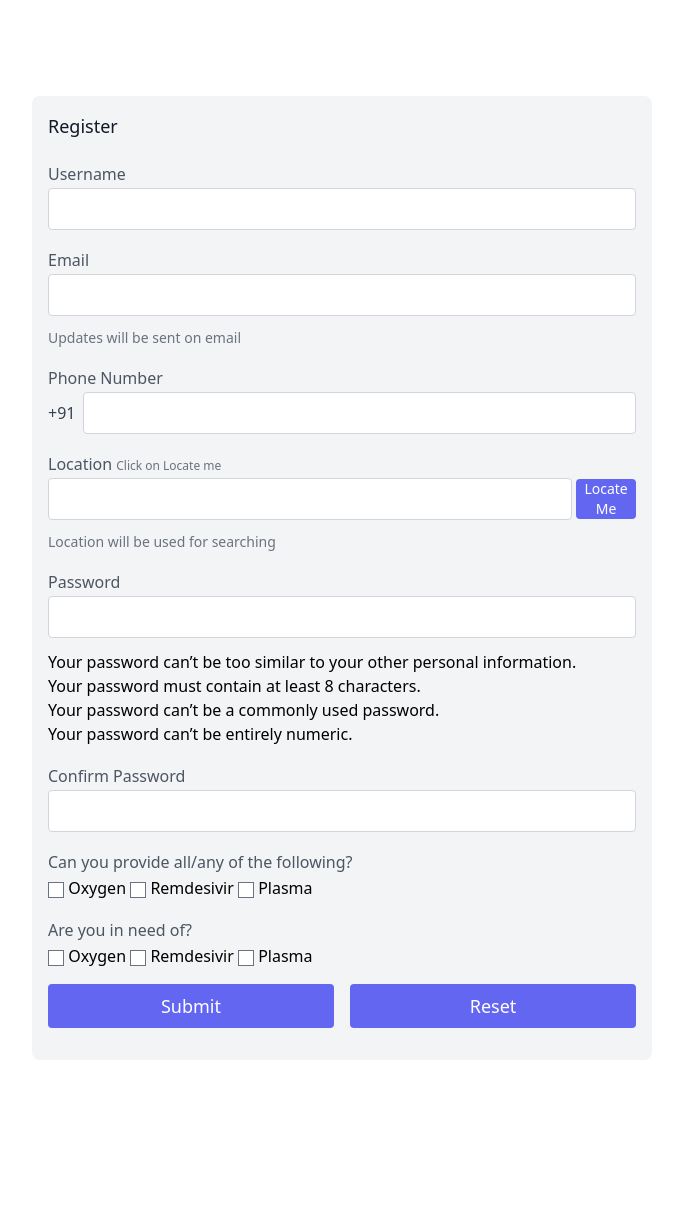
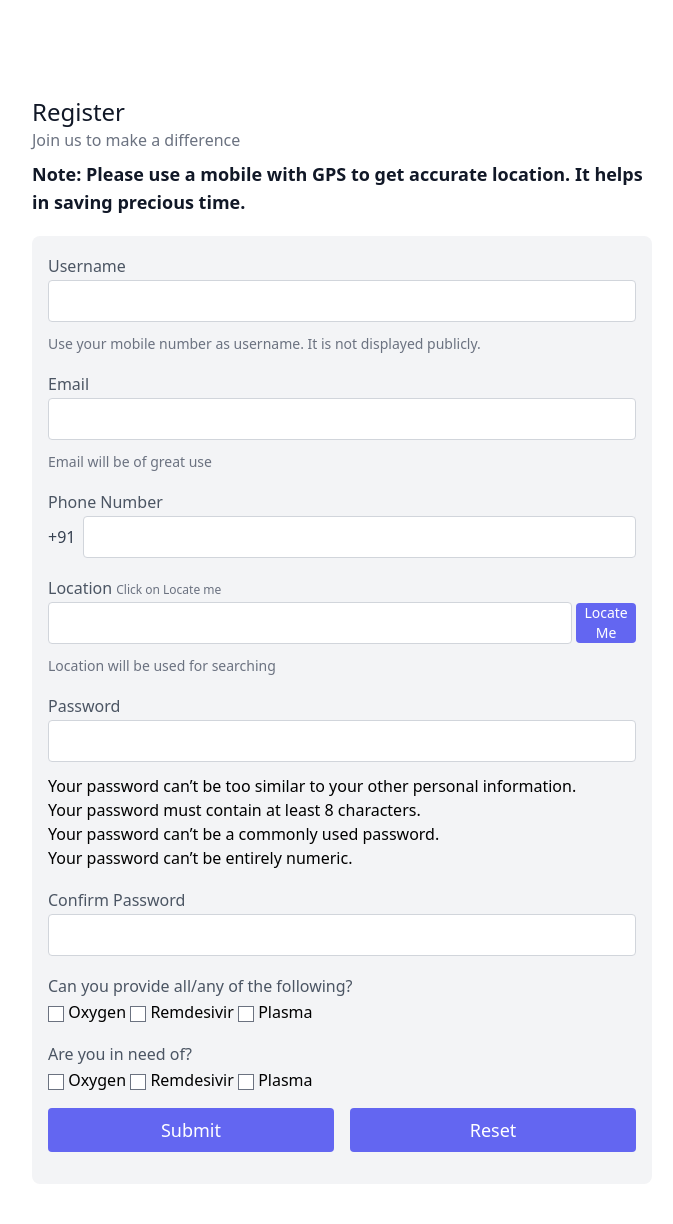
Before and after one commit to TANMAY007100/covid-helpers, a Django app: page /register in a window 1280 px wide. Shown: the part 72-1296 px from the top of the page, without its empty margins (298-971 px from the left). Run offline with Django 3.2, Linux system fonts and the light colour scheme; parts of the project's set-up code (start-up, migrations or seed data) failed here and were passed over; some libraries are stand-ins or nearby versions.

Commit message:
[UPDATED] Home, Registration and Login Page - Added About Text in Homepage. - Updated Registration page with help text. - Updated Login page with help text.

```diff
--- a/main/templates/home.html
+++ b/main/templates/home.html
@@ -2,7 +2,7 @@
 {% block page_content %}
 <div class="flex flex-col w-full mb-5 text-center">
     <h1 class="text-2xl font-bold">About</h1>
-    <p class="text-xl">This website helps to provide information and connect people having resources like&nbsp;<span class="font-bold">Oxygen cylinders, remdesivir and plasma</span>&nbsp;with people needing them. Registering here will help people find you or you finding them.</p>
+    <p class="text-xl">This website helps to provide information and connect people having resources like&nbsp;<span class="font-bold">Oxygen cylinders, remdesivir and plasma</span>&nbsp;with people needing them. Registering here will help people find you or you finding them. Your location is taken while registration to filter results from near to far on this and other pages</p>
 </div>
 <div class="flex flex-col w-full mb-5 text-center">
     <h1 class="text-2xl font-medium tracking-widest text-gray-900 title-font">{{ result_title }}</h1>
--- a/main/templates/registration.html
+++ b/main/templates/registration.html
@@ -7,10 +7,12 @@
             <p {% if message.tags %} class="{{ message.tags }} p-2 rounded text-white" {% endif %}>{{ message }}</li>
         {% endfor %}
     {% endif %}
+    <h1 class="text-2xl font-medium text-gray-900 title-font">Register</h1>
+    <p class="text-md text-gray-500">Join us to make a difference</p>
+    <p class="mt-2 mb-5 text-lg text-gray-900 font-bold">Note: Please use a mobile with GPS to get accurate location. It helps in saving precious time.</p>
     <form method="POST">
         {% csrf_token %}
         <div class="flex flex-col p-4 mx-auto bg-gray-100 rounded-lg md:ml-auto md:mt-0">
-            <h2 class="mb-5 text-lg font-medium text-gray-900 title-font">Register</h2>
             {%if form.non_field_errors%}
             <p class="mt-3 text-lg text-red-500">Please correct errors below</p>
             <div class="relative mb-4">
@@ -23,6 +25,7 @@
                 <label for="{{form.username.id_for_label}}" class="leading-7 text-gray-600 text-md">Username</label>
                 <input type="text" id="{{form.username.id_for_label}}" name="{{form.username.name}}"
                     class="w-full px-3 py-1 text-base leading-8 text-gray-700 transition-colors duration-200 ease-in-out bg-white border border-gray-300 rounded outline-none focus:border-indigo-500 focus:ring-2 focus:ring-indigo-200">
+                <p class="mt-3 text-sm text-gray-500">Use your mobile number as username. It is not displayed publicly.</p>
                 {% if form.username.errors %}
                     {% for ue in form.username.errors %}
                         <p class="mt-3 text-red-500 text-md">{{ue}}</p>
@@ -34,7 +37,7 @@
                 <label for="{{form.email.id_for_label}}" class="leading-7 text-gray-600 text-md">Email</label>
                 <input type="email" id="{{form.email.id_for_label}}" name="{{form.email.name}}"
                     class="w-full px-3 py-1 text-base leading-8 text-gray-700 transition-colors duration-200 ease-in-out bg-white border border-gray-300 rounded outline-none focus:border-indigo-500 focus:ring-2 focus:ring-indigo-200">
-                <p class="mt-3 text-sm text-gray-500">Updates will be sent on email</p>
+                <p class="mt-3 text-sm text-gray-500">Email will be of great use</p>
                 {% if form.email.errors %}
                     {% for ee in form.email.errors %}
                         <p class="mt-3 text-red-500 text-md">{{ee}}</p>
```
Also changed, not shown: main/templates/login.html (+6 -4 lines).
